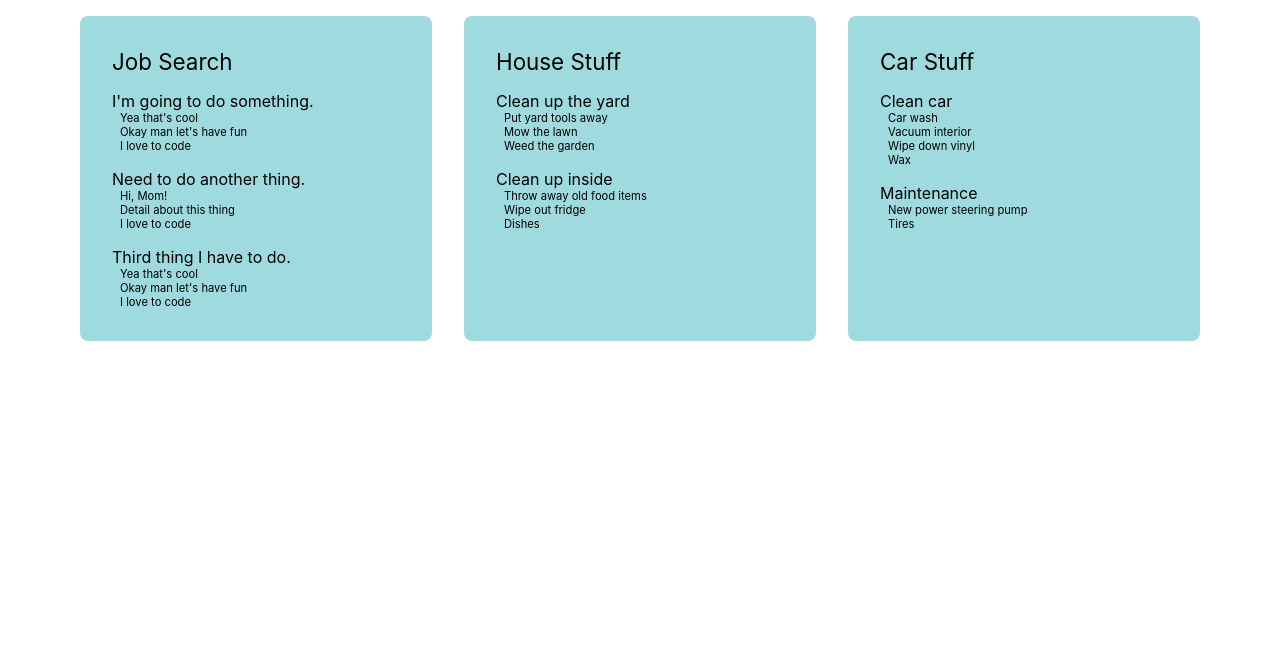
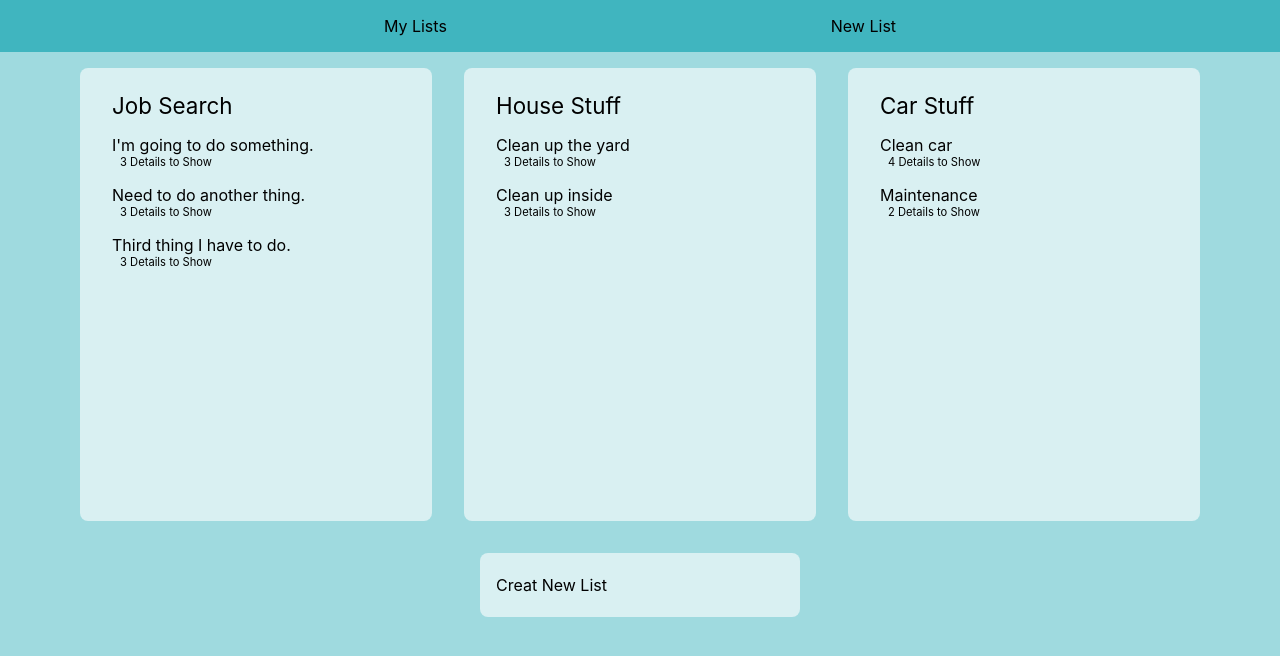
Before and after one commit to TobiasNorton/task-tracker, a React (Create React App) app: page / in a window 1280 px wide. Shown: the top 656 px of the page. Built offline with nearby package versions, Linux system fonts and the light colour scheme.

Commit message:
State collapses and expands details in response to user click

```diff
--- a/src/Components/AllLists.js
+++ b/src/Components/AllLists.js
@@ -61,7 +61,19 @@ class AllLists extends Component {
   }
 
   render() {
-    return <div className="all-lists">{this.getLists()}</div>
+    return (
+      <>
+        <nav className="nav-bar">
+          <p>My Lists</p>
+          <p>New List</p>
+        </nav>
+        <div className="all-lists">
+          {this.getLists()}
+
+          <div className="new-list">Creat New List</div>
+        </div>
+      </>
+    )
   }
 }
 
--- a/src/Components/List.js
+++ b/src/Components/List.js
@@ -9,7 +9,6 @@ class List extends Component {
   }
 
   render() {
-    console.log(this.props)
     return (
       <div className="list">
         <p className="category">{this.props.listName}</p>
--- a/src/Components/ListItem.js
+++ b/src/Components/ListItem.js
@@ -1,13 +1,44 @@
 import React, { Component } from 'react'
 
 class ListItem extends Component {
+  constructor(props) {
+    super(props)
+
+    this.state = {
+      detailsDropDown: false
+    }
+  }
+
   getDetails = () => {
-    return this.props.details.map((detail, index) => {
+    if (this.state.detailsDropDown === false) {
       return (
-        <p key={index} className="item-detail">
-          {detail}
+        <p className="item-detail collapsed" onClick={this.dropDown}>
+          {this.props.details.length} Details to Show
         </p>
       )
+    } else {
+      return (
+        <div>
+          <div>
+            {this.props.details.map((detail, index) => {
+              return (
+                <div key={index}>
+                  <p className="item-detail">{detail}</p>
+                </div>
+              )
+            })}
+          </div>
+          <div onClick={this.dropDown} className="show-less">
+            Show Less
+          </div>
+        </div>
+      )
+    }
+  }
+
+  dropDown = () => {
+    this.setState({
+      detailsDropDown: !this.state.detailsDropDown
     })
   }
 
@@ -15,7 +46,6 @@ class ListItem extends Component {
     return (
       <div className="list-item-container">
         <p className="list-item">{this.props.task}</p>
-        {/* <p className="item-details">{this.}</p> */}
         {this.getDetails()}
       </div>
     )
--- a/src/index.css
+++ b/src/index.css
@@ -11,15 +11,24 @@ code {
   font-family: source-code-pro, Menlo, Monaco, Consolas, 'Courier New', monospace;
 }
 
+.nav-bar {
+  display: flex;
+  justify-content: space-evenly;
+  align-items: center;
+  background-color: hsl(185, 50%, 50%);
+}
+
 .all-lists {
   display: flex;
   justify-content: center;
   flex-wrap: wrap;
+  background-color: hsl(185, 50%, 75%);
+  height: 100vh;
 }
 
 .list {
-  padding: 2rem 2rem 1rem 2rem;
-  background-color: hsl(185, 50%, 75%);
+  padding: 1.5rem 2rem 1rem 2rem;
+  background-color: hsl(185, 50%, 90%);
   margin: 1rem;
   width: 18rem;
   border-radius: 8px;
@@ -43,3 +52,29 @@ code {
   padding-left: 0.5rem;
   font-size: 0.7rem;
 }
+
+.collapsed:hover {
+  cursor: pointer;
+}
+
+.show-less {
+  margin: 0;
+  padding-left: 0.5rem;
+  font-size: 0.7rem;
+  color: hsl(185, 50%, 50%);
+}
+
+.show-less:hover {
+  cursor: pointer;
+}
+
+.new-list {
+  display: flex;
+  align-items: center;
+  padding: 1rem;
+  background-color: hsl(185, 50%, 90%);
+  margin: 1rem;
+  width: 18rem;
+  height: 2rem;
+  border-radius: 8px;
+}
```
